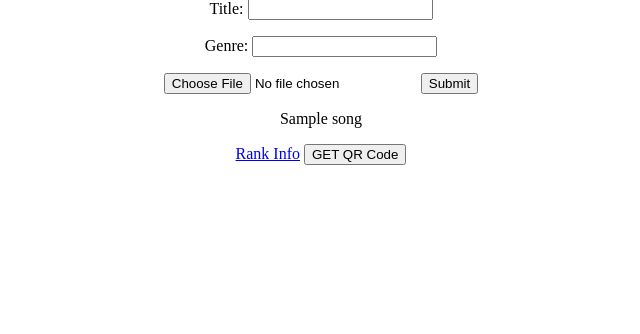
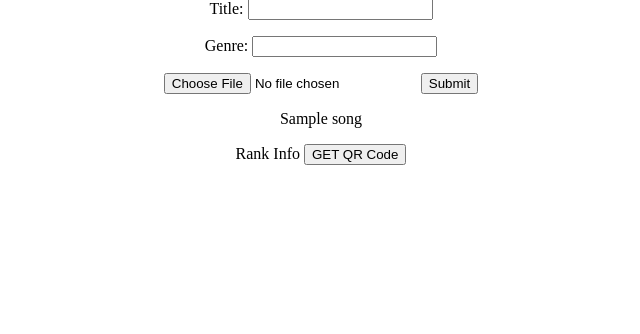
Before and after one commit to tangziyi001/MusicQR, a Django app: template lswa/musician/templates/musician/artist.html in a window 1280 px wide. Shown: the part 150-484 px from the top of the page, without its empty margins (319-959 px from the left). Run offline with Django 3.2, Linux system fonts and the light colour scheme; the template is opened without the code that fills it: most values are stand-ins (such as "Sample title", 1, 10 or a date in 2020); data that the repository does not hold is empty; some libraries are stand-ins or nearby versions.

Commit message:
update buttons & getQR

```diff
--- a/lswa/musician/static/musician/style.css
+++ b/lswa/musician/static/musician/style.css
@@ -11,15 +11,14 @@ h1 {
     height:50px;
 }
 */
-/*a.button {
+a.button {
     -webkit-appearance: button;
     -moz-appearance: button;
     appearance: button;
-
     text-decoration: none;
     color: initial;
 }
-*/
+
 button {
     width:200px;
     height:50px;
--- a/lswa/musician/templates/musician/artist.html
+++ b/lswa/musician/templates/musician/artist.html
@@ -17,9 +17,9 @@
   <p>{{ song.title }}</p>
   <!--<form action="">-->
   	 {% csrf_token %}
-  <a href="/musician/statistics/{{artist}}/{{song.id}}" type="button">Rank Info</a>
+  <a href="/musician/statistics/{{artist}}/{{song.id}}" class="button">Rank Info</a>
   <!-- <input type="submit" href="/musician/statistics/{{artist}}/{{song.id}}" value="Rank Info"></input> -->
-  <input type="submit" id="{{ song.id }}" value="GET QR Code" name="GET QR Code" class="QRparent"></input>
+  <input type="submit" id="{{ song.id }}" value="GET QR Code" name="GET QR Code" class="button QRparent"></input>
   <div id="divId{{ song.id }}">
   </div>
 <!--</form>-->
```
